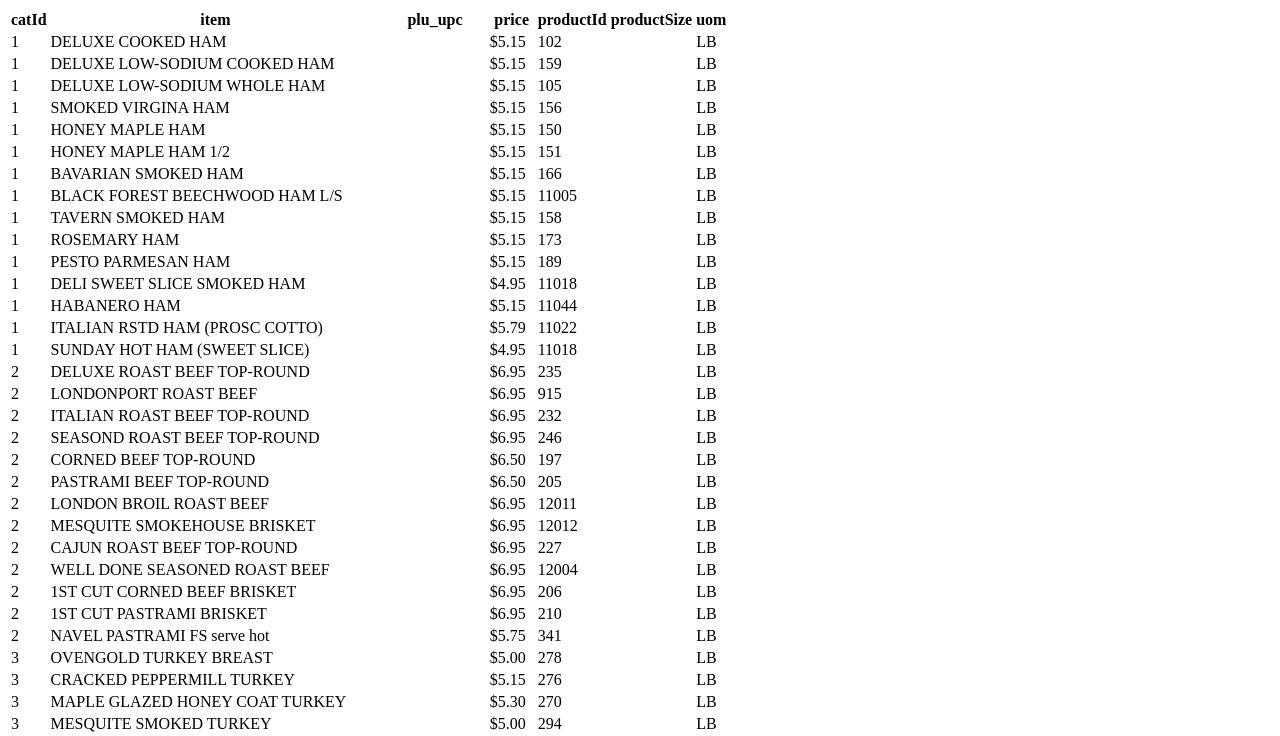
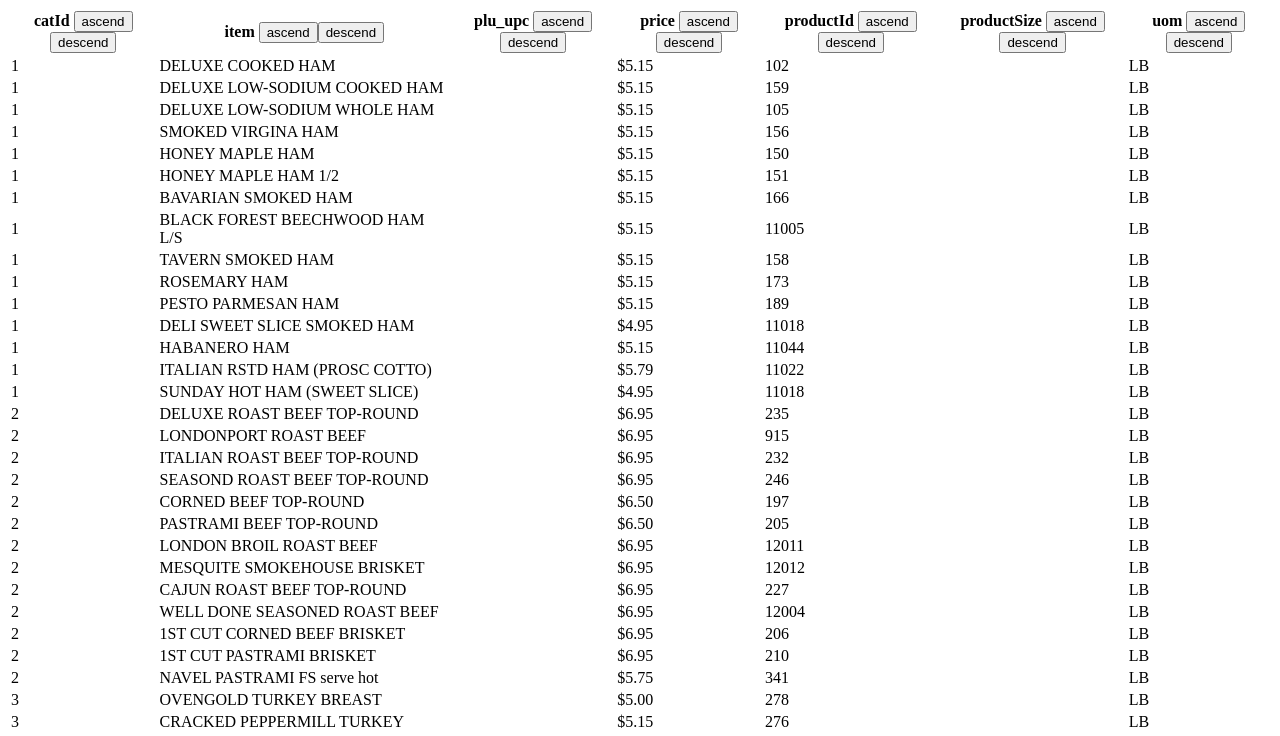
Before and after one commit to IvanovaNataly/table-sorting, an Angular app: page / in a window 1280 px wide. Shown: the top 736 px of the page. Built offline with nearby package versions, Linux system fonts and the light colour scheme.

Commit message:
sorting added

```diff
--- a/src/app/components/table/table.component.html
+++ b/src/app/components/table/table.component.html
@@ -1,11 +1,15 @@
-<table>
-  <thead *ngIf="tableData && tableData.length">
+<table *ngIf="tableData && tableData.length">
+  <thead>
     <tr>
-      <th *ngFor="let prop of tableData[0] | keyvalue">{{ prop.key }}</th>
+      <th *ngFor="let prop of tableData[0] | keyvalue">
+        {{ prop.key }}
+        <button (click)="sortTable(true, prop.key)">ascend</button>
+        <button (click)="sortTable(false, prop.key)">descend</button>
+      </th>
     </tr>
   </thead>
 
-  <tbody *ngIf="tableData && tableData.length">
+  <tbody>
    <tr *ngFor="let item of tableData">
      <td *ngFor="let prop of item | keyvalue">{{ prop.value }}</td>
    </tr>
--- a/src/app/components/table/table.component.ts
+++ b/src/app/components/table/table.component.ts
@@ -1,5 +1,6 @@
 import { Component, OnInit } from '@angular/core';
 import {HTTPService} from "../../services/http-service.service";
+import { ProductProperties } from '../../enums/productProp';
 
 @Component({
   selector: 'app-table',
@@ -9,6 +10,7 @@ import {HTTPService} from "../../services/http-service.service";
 export class TableComponent implements OnInit {
   public serverError: boolean;
   public tableData: Array<any>;
+  public sortValue: ProductProperties;
 
   constructor( private httpService: HTTPService ) { }
 
@@ -20,4 +22,32 @@ export class TableComponent implements OnInit {
     });
   }
 
+  sortTable(ascending: boolean, propKey: ProductProperties) {
+    this.sortValue = propKey;
+    if (propKey === ProductProperties.ProductId ||
+      propKey === ProductProperties.CatId ||
+      propKey === ProductProperties.ProductSize) {
+      this.tableData.sort( this.compareNumeric.bind(this) );
+    } else {
+      this.tableData.sort( this.compareString.bind(this) );
+    }
+    if (!ascending) {
+      this.tableData.reverse();
+    }
+  }
+
+  compareString( a, b ) {
+    if ( a[this.sortValue] < b[this.sortValue] ){
+      return -1;
+    }
+    if ( a[this.sortValue] > b[this.sortValue] ){
+      return 1;
+    }
+    return 0;
+  }
+
+  compareNumeric( a, b ) {
+    return a[this.sortValue] - b[this.sortValue];
+  }
+
 }
--- /dev/null
+++ b/src/app/enums/productProp.ts
@@ -0,0 +1,9 @@
+export enum ProductProperties {
+  ProductSize = 'productSize',
+  Item = 'item',
+  Plu = 'plu_upc',
+  Price = 'price',
+  ProductId = 'productId',
+  CatId = 'catId',
+  Uom = 'uom'
+}
```
